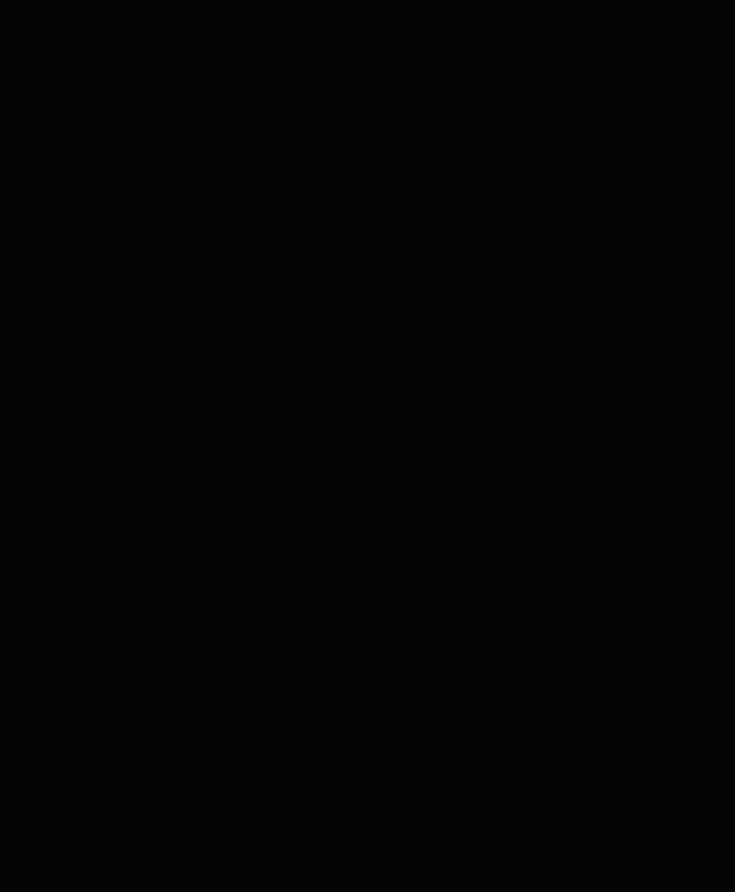
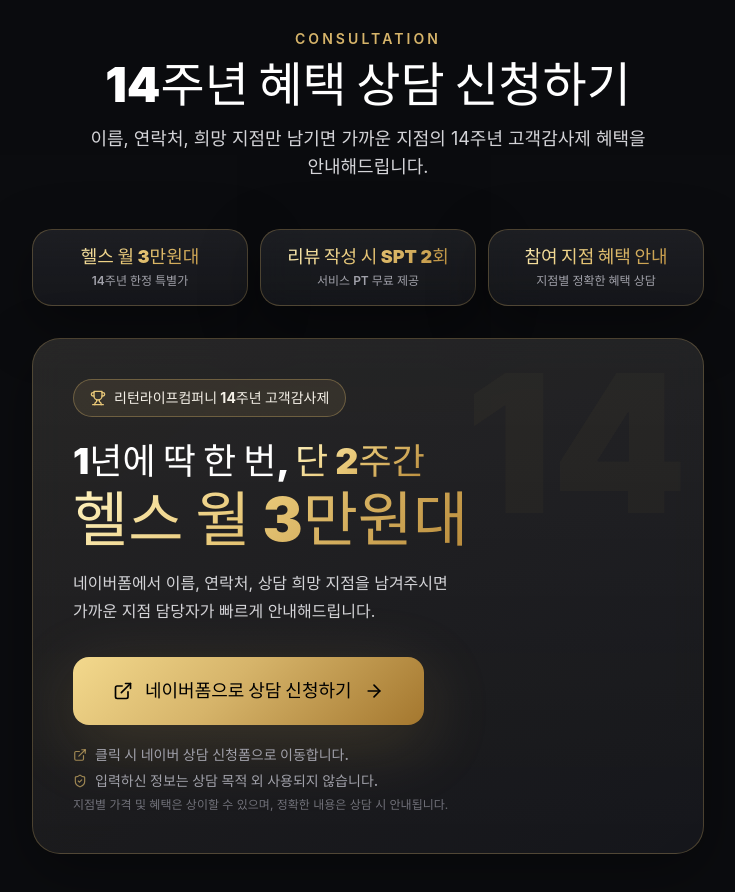
Before and after one commit to flafla5615-source/leturnlife14, a React (Vite) app: page / in a window 1280 px wide. Shown: the part 5180-6072 px from the top of the page, without its empty margins (272-1007 px from the left). Before the commit the page ends 5113 px from the top, so only its background shows below. Built offline with nearby package versions, Linux system fonts and the light colour scheme.

Commit message:
feat: add ConsultSection with Naver Form CTA

```diff
--- a/src/App.jsx
+++ b/src/App.jsx
@@ -6,6 +6,7 @@
   CheckCircle2,
   ChevronRight,
   Dumbbell,
+  ExternalLink,
   Gift,
   MapPin,
   MessageCircle,
@@ -16,6 +17,11 @@
 } from "lucide-react";
 
 const assetUrl = (path) => `${import.meta.env.BASE_URL}${path.replace(/^\/+/, "")}`;
+
+// ──────────────────────────────────────────────────────────
+// 네이버폼 링크 — 폼 생성 후 아래 URL을 교체하세요
+// ──────────────────────────────────────────────────────────
+const NAVER_FORM_URL = "#"; // TODO: 네이버폼 링크 입력 필요
 
 const images = {
   hero: assetUrl("/assets/hero-gym.jpg"),
@@ -28,7 +34,6 @@
   gallery1: assetUrl("/assets/04_open_gym_floor_view.png"),
   gallery2: assetUrl("/assets/02_cardio_stairmaster_zone.png"),
   gallery3: assetUrl("/assets/01_weight_zone_machine_area.png"),
-  consultation: assetUrl("/assets/consultation-bg.jpg"),
 };
 
 // 갤러리 섹션 토글 — 실제 지점 사진이 있으므로 활성화
@@ -144,6 +149,10 @@
   document.getElementById("branches")?.scrollIntoView({ behavior: "smooth", block: "start" });
 }
 
+function scrollToConsult() {
+  document.getElementById("consult")?.scrollIntoView({ behavior: "smooth", block: "start" });
+}
+
 function SectionHeading({ kicker, title, description }) {
   return (
     <div className="mx-auto mb-8 max-w-2xl text-center md:mb-12">
@@ -158,7 +167,6 @@
 
 /**
  * ImageCard — 실제 사진을 dark overlay + gold border 카드로 감쌈.
- * overlayClassName으로 overlay 강도 조절 가능.
  */
 function ImageCard({
   src,
@@ -467,7 +475,6 @@
         <div className="grid gap-4 sm:grid-cols-2 lg:grid-cols-3">
           {branchGroups.map((group) => {
             const isActive = activeGroup === group.id;
-            const firstBranch = `${group.brand} ${group.branches[0]}`;
             return (
               <article
                 key={group.id}
@@ -498,13 +505,14 @@
                   <span className="rounded-full border border-champagne/30 bg-champagne/10 px-3 py-1 text-sm font-bold text-pearl">
                     {group.priceText}
                   </span>
-                  <a
-                    href="tel:010-0000-0000"
-                    onClick={(e) => e.stopPropagation()}
+                  {/* 상담 신청 섹션으로 스크롤 */}
+                  <button
+                    type="button"
+                    onClick={(e) => { e.stopPropagation(); scrollToConsult(); }}
                     className="inline-flex items-center gap-1 rounded-full border border-champagne/45 px-4 py-2 text-sm font-extrabold text-champagne transition hover:bg-champagne hover:text-black"
                   >
-                    지점 문의 <ChevronRight className="h-4 w-4" />
-                  </a>
+                    상담 신청 <ChevronRight className="h-4 w-4" />
+                  </button>
                 </div>
               </article>
             );
@@ -544,10 +552,9 @@
   );
 }
 
-
 function FAQSection() {
   return (
-    <section className="pb-28 pt-20 md:pb-32 md:pt-28">
+    <section className="py-20 md:py-28">
       <div className="section-shell">
         <SectionHeading kicker="FAQ" title="자주 묻는 질문" />
         <div className="mx-auto grid max-w-4xl gap-4">
@@ -566,21 +573,125 @@
   );
 }
 
+/**
+ * ConsultSection — 네이버폼 연결 상담 신청 CTA 섹션
+ * 자체 폼 없이 네이버폼으로 유도하는 전환 중심 구조
+ */
+function ConsultSection() {
+  const highlights = [
+    { label: "헬스 월 3만원대", sub: "14주년 한정 특별가" },
+    { label: "리뷰 작성 시 SPT 2회", sub: "서비스 PT 무료 제공" },
+    { label: "참여 지점 혜택 안내", sub: "지점별 정확한 혜택 상담" },
+  ];
+
+  return (
+    <section id="consult" className="bg-graphite/50 pb-32 pt-20 md:pb-40 md:pt-28">
+      <div className="section-shell">
+        <SectionHeading
+          kicker="Consultation"
+          title="14주년 혜택 상담 신청하기"
+          description="이름, 연락처, 희망 지점만 남기면 가까운 지점의 14주년 고객감사제 혜택을 안내해드립니다."
+        />
+
+        <div className="mx-auto max-w-2xl">
+          {/* 혜택 요약 카드 3종 */}
+          <div className="mb-8 grid gap-3 sm:grid-cols-3">
+            {highlights.map((h) => (
+              <div
+                key={h.label}
+                className="glass-card rounded-[20px] p-4 text-center"
+              >
+                <p className="gold-text text-lg font-black leading-tight">{h.label}</p>
+                <p className="mt-1 text-xs font-semibold text-zinc-400">{h.sub}</p>
+              </div>
+            ))}
+          </div>
+
+          {/* 메인 CTA 카드 */}
+          <div className="glass-card relative overflow-hidden rounded-[28px] p-8 md:p-10">
+            {/* 배경 glow */}
+            <div className="pointer-events-none absolute inset-0 bg-gradient-to-br from-champagne/[0.06] to-transparent" />
+            <div className="pointer-events-none absolute right-4 top-2 select-none text-[12rem] font-black leading-none text-champagne/[0.04]">
+              14
+            </div>
+
+            <div className="relative z-10">
+              {/* 강조 배지 */}
+              <div className="mb-6 inline-flex items-center gap-2 rounded-full border border-champagne/35 bg-champagne/10 px-4 py-2 text-sm font-bold text-pearl">
+                <Trophy className="h-4 w-4 text-softgold" />
+                리턴라이프컴퍼니 14주년 고객감사제
+              </div>
+
+              {/* 핵심 강조 문구 */}
+              <p className="keep-words text-3xl font-black text-white md:text-4xl">
+                1년에 딱 한 번,{" "}
+                <span className="gold-text">단 2주간</span>
+              </p>
+              <p className="keep-words mt-2 text-5xl font-black md:text-6xl">
+                <span className="gold-text">헬스 월 3만원대</span>
+              </p>
+
+              {/* 안내 문구 */}
+              <p className="mt-5 text-base leading-7 text-zinc-300">
+                네이버폼에서 이름, 연락처, 상담 희망 지점을 남겨주시면{" "}
+                <br className="hidden sm:block" />
+                가까운 지점 담당자가 빠르게 안내해드립니다.
+              </p>
+
+              {/* CTA 버튼 */}
+              <div className="mt-8">
+                <a
+                  href={NAVER_FORM_URL}
+                  target="_blank"
+                  rel="noopener noreferrer"
+                  onClick={NAVER_FORM_URL === "#" ? (e) => { e.preventDefault(); alert("네이버폼 링크를 NAVER_FORM_URL 변수에 입력해주세요."); } : undefined}
+                  className="group inline-flex w-full items-center justify-center gap-3 rounded-2xl bg-gold-gradient px-6 py-5 text-lg font-extrabold text-black shadow-gold transition duration-300 hover:-translate-y-0.5 hover:shadow-gold-soft sm:w-auto sm:px-10"
+                >
+                  <ExternalLink className="h-5 w-5" />
+                  네이버폼으로 상담 신청하기
+                  <ArrowRight className="h-5 w-5 transition-transform duration-300 group-hover:translate-x-1" />
+                </a>
+              </div>
+
+              {/* 보조 안내 */}
+              <div className="mt-5 flex flex-col gap-1.5">
+                <p className="flex items-center gap-2 text-sm font-semibold text-zinc-400">
+                  <ExternalLink className="h-3.5 w-3.5 shrink-0 text-champagne/70" />
+                  클릭 시 네이버 상담 신청폼으로 이동합니다.
+                </p>
+                <p className="flex items-center gap-2 text-sm font-semibold text-zinc-400">
+                  <ShieldCheck className="h-3.5 w-3.5 shrink-0 text-champagne/70" />
+                  입력하신 정보는 상담 목적 외 사용되지 않습니다.
+                </p>
+                <p className="flex items-center gap-2 text-xs text-zinc-500">
+                  지점별 가격 및 혜택은 상이할 수 있으며, 정확한 내용은 상담 시 안내됩니다.
+                </p>
+              </div>
+            </div>
+          </div>
+        </div>
+      </div>
+    </section>
+  );
+}
+
 function StickyCTA() {
   return (
     <div className="fixed inset-x-0 bottom-0 z-50 border-t border-champagne/25 bg-black/85 px-4 py-3 backdrop-blur-xl md:hidden">
       <div className="mx-auto flex max-w-md items-center gap-3">
         <div className="min-w-0 flex-1">
-          <p className="keep-words text-sm font-black leading-tight text-white">헬스 월 3만원대!</p>
-          <p className="keep-words text-xs font-semibold text-zinc-400">진주·사천·거제·삼천포·고성 혜택</p>
+          <p className="keep-words text-sm font-black leading-tight text-white">14주년 혜택 상담</p>
+          <p className="keep-words text-xs font-semibold text-zinc-400">네이버폼으로 빠르게 신청하기</p>
         </div>
-        <button
-          type="button"
-          onClick={scrollToBranches}
+        <a
+          href={NAVER_FORM_URL}
+          target="_blank"
+          rel="noopener noreferrer"
+          onClick={NAVER_FORM_URL === "#" ? (e) => { e.preventDefault(); scrollToConsult(); } : undefined}
           className="shrink-0 rounded-full bg-gold-gradient px-4 py-3 text-sm font-black text-black shadow-gold-soft"
         >
-          지점 확인
-        </button>
+          상담 신청
+        </a>
       </div>
     </div>
   );
@@ -595,6 +706,7 @@
       {SHOW_GALLERY && <GallerySection />}
       <BranchSection />
       <FAQSection />
+      <ConsultSection />
       <StickyCTA />
     </main>
   );
```
